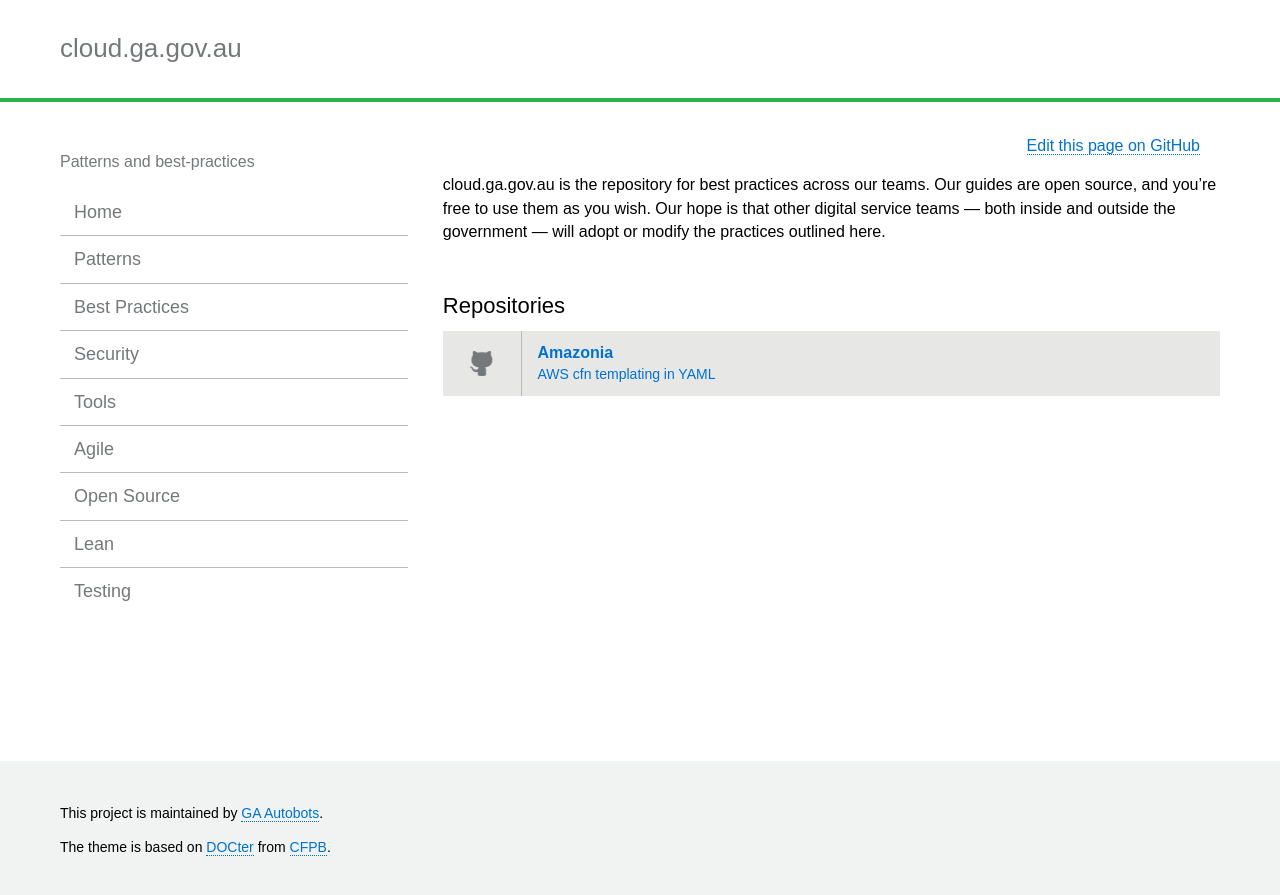
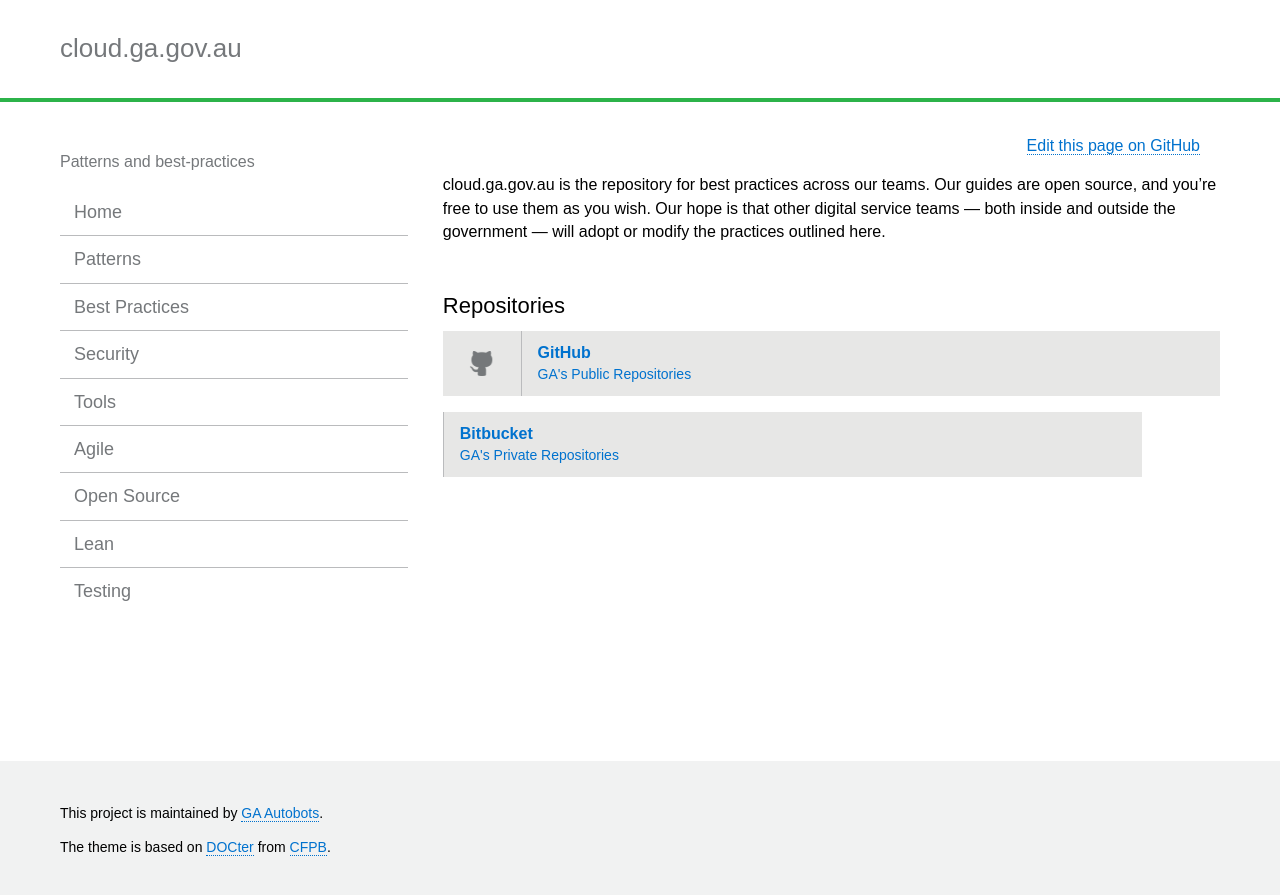
Before and after one commit to GeoscienceAustralia/cloud, a Jekyll site: the page built from docs/index.html, in a window 1280 px wide. Shown: the top 895 px of the page. Built offline with Jekyll 4.4.1, drawn with Linux system fonts in a browser that asks for light colours.

Commit message:
Update list of repos

```diff
--- a/docs/_config.yml
+++ b/docs/_config.yml
@@ -62,9 +62,12 @@
 # Repo list
 # List repos that you would like to appear on the homepage here
 repos:
-- name: Amazonia
-  description: AWS cfn templating in YAML
-  url: https://github.com/geoscienceaustralia/amazonia
+- name: GitHub
+  description: GA's Public Repositories
+  url: https://github.com/geoscienceaustralia/
+- name: Bitbucket
+  description: GA's Private Repositories
+  url: https://bitbucket.com/geoscienceaustralia/
 
 # Style Variables
 brand_color: "#2cb34a"
```
